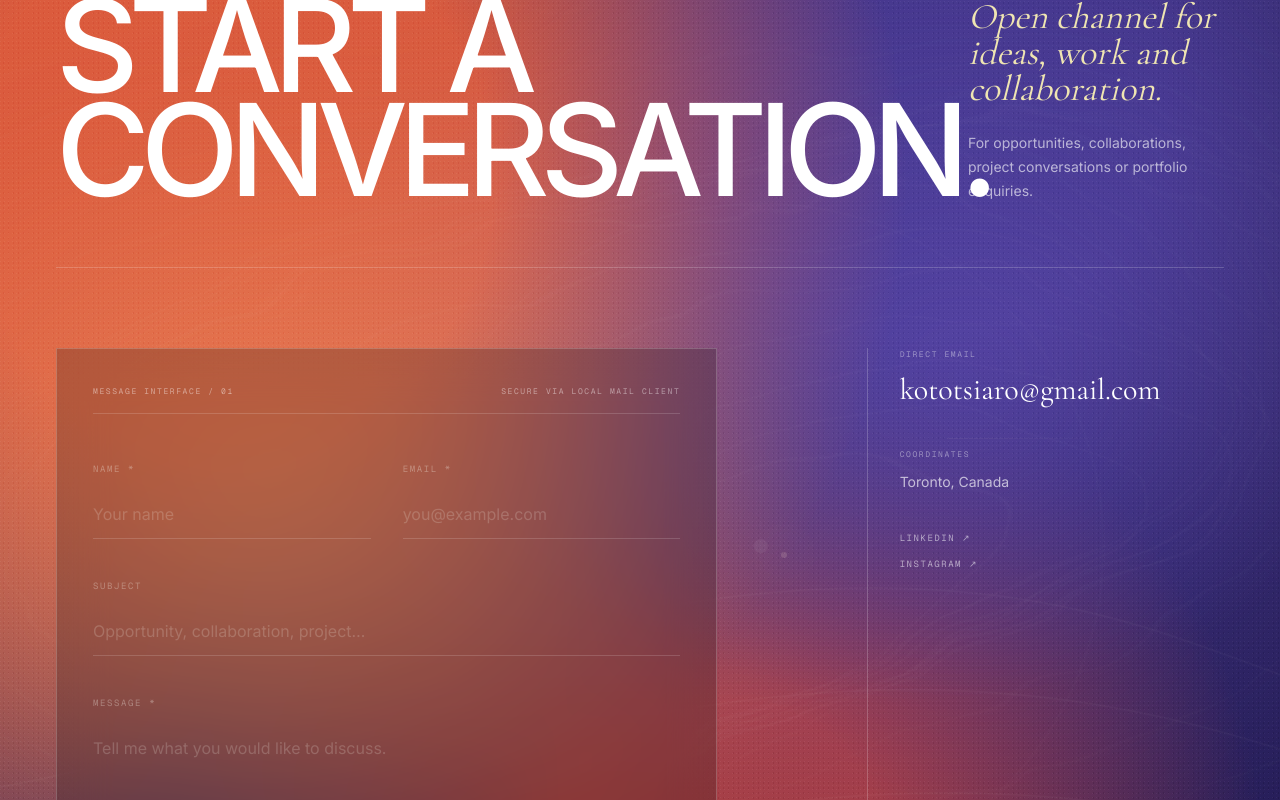
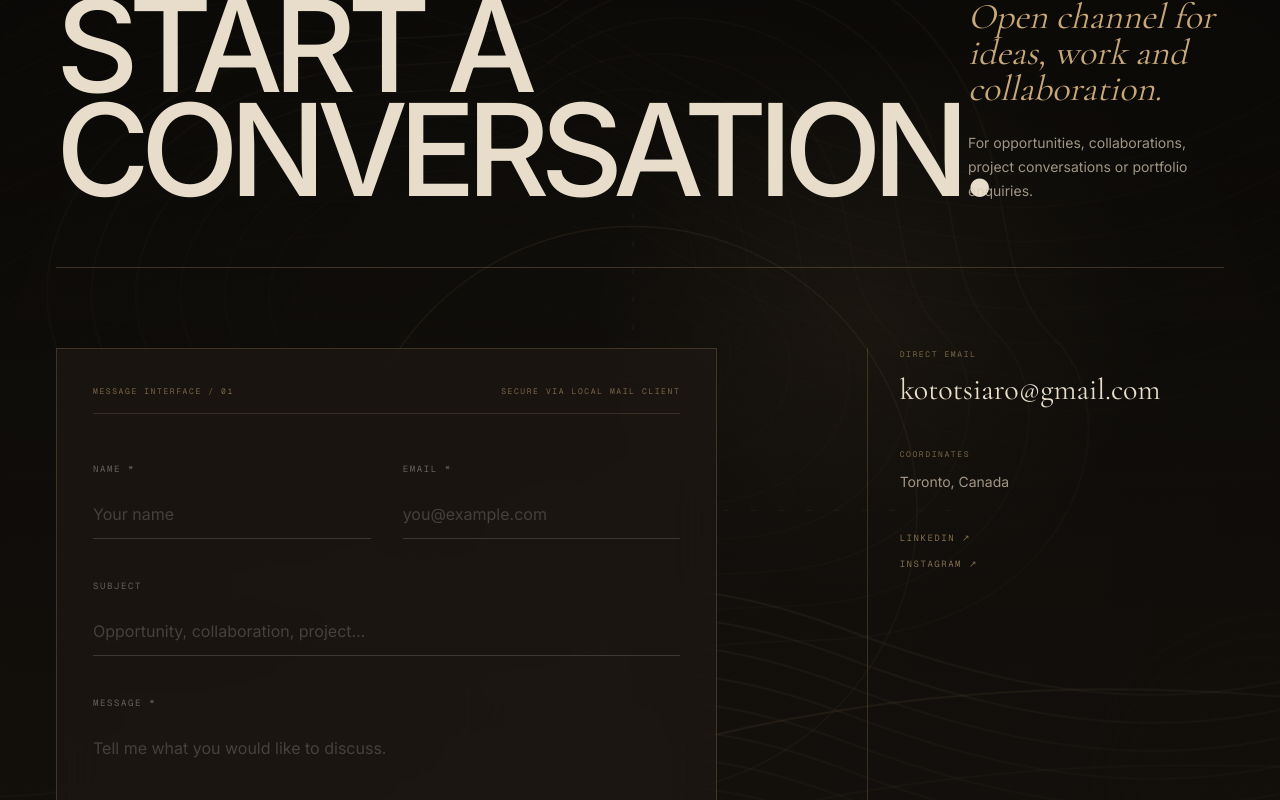
Before and after one commit to Mercy1o/tsiaro-portfolio, a Next.js app: page /contact in a window 1280 px wide. Shown: the part 220-1020 px from the top of the page. Built offline with nearby package versions, Linux system fonts and the light colour scheme.

Commit message:
style: rebuild contact page in mineral terrain theme

```diff
--- a/app/contact/page.tsx
+++ b/app/contact/page.tsx
@@ -1,6 +1,6 @@
 import type { Metadata } from "next";
 import ContactForm from "@/components/ContactForm";
-import TopographicField from "@/components/TopographicField";
+import AtmosphericTerrain from "@/components/AtmosphericTerrain";
 import { siteConfig } from "@/data/site";
 
 export const metadata: Metadata = {
@@ -10,50 +10,55 @@ export const metadata: Metadata = {
 
 export default function ContactPage() {
   return (
-    <main className="chroma-field relative min-h-screen overflow-hidden px-5 pb-20 pt-32 text-white md:px-10 md:pb-28 md:pt-40 lg:px-14">
-      <TopographicField className="opacity-20 mix-blend-screen" warm={false} />
+    <main className="relative min-h-screen overflow-hidden bg-[#17130f] px-5 pb-20 pt-32 text-[#e7ddca] md:px-10 md:pb-28 md:pt-40 lg:px-14">
+      <AtmosphericTerrain variant="hybrid" tone="dark" className="opacity-90" />
+      <div className="absolute inset-0 bg-[linear-gradient(180deg,rgba(23,19,15,.18),rgba(23,19,15,.66)_56%,rgba(23,19,15,.9))]" />
+
       <div className="relative z-10 mx-auto max-w-[1600px]">
-        <header className="grid gap-12 border-b border-white/20 pb-16 md:grid-cols-12 md:items-end">
+        <header className="grid gap-12 border-b border-[#c8a878]/25 pb-16 md:grid-cols-12 md:items-end">
           <div className="md:col-span-9">
-            <p className="font-mono text-[9px] uppercase tracking-[.24em] text-white/62">CONTACT / TRANSMISSION</p>
-            <h1 className="resonance-title mt-10 max-w-[1450px] text-white">
+            <p className="font-mono text-[9px] uppercase tracking-[.24em] text-[#c8a878]/68">CONTACT / TRANSMISSION</p>
+            <h1 className="resonance-title mt-10 max-w-[1450px] text-[#e7ddca]">
               Start a<br />conversation.
             </h1>
           </div>
           <div className="md:col-span-3">
-            <p className="font-editorial text-3xl italic leading-[1] text-cream md:text-4xl">Open channel for ideas, work and collaboration.</p>
-            <p className="mt-6 max-w-md text-sm leading-6 text-white/62">For opportunities, collaborations, project conversations or portfolio enquiries.</p>
+            <p className="font-editorial text-3xl italic leading-[1] text-[#c8a878] md:text-4xl">Open channel for ideas, work and collaboration.</p>
+            <p className="mt-6 max-w-md text-sm leading-6 text-[#d8cbb6]/72">For opportunities, collaborations, project conversations or portfolio enquiries.</p>
           </div>
         </header>
 
         <div className="grid gap-12 py-14 md:grid-cols-12 md:py-20">
-          <div className="border border-white/20 bg-black/20 p-6 backdrop-blur-xl md:col-span-7 md:p-9">
-            <div className="mb-10 flex justify-between border-b border-white/15 pb-4 font-mono text-[8px] uppercase tracking-[.2em] text-white/45">
+          <div className="border border-[#c8a878]/22 bg-[#211b15]/58 p-6 backdrop-blur-xl md:col-span-7 md:p-9">
+            <div className="mb-10 flex justify-between border-b border-[#c8a878]/18 pb-4 font-mono text-[8px] uppercase tracking-[.2em] text-[#c8a878]/55">
               <span>Message interface / 01</span>
               <span>Secure via local mail client</span>
             </div>
             <ContactForm />
           </div>
 
-          <aside className="flex flex-col justify-between gap-12 border-t border-white/20 pt-8 md:col-span-4 md:col-start-9 md:border-l md:border-t-0 md:pl-8 md:pt-0">
+          <aside className="flex flex-col justify-between gap-12 border-t border-[#c8a878]/22 pt-8 md:col-span-4 md:col-start-9 md:border-l md:border-t-0 md:pl-8 md:pt-0">
             <div className="space-y-10">
               <div>
-                <p className="font-mono text-[8px] uppercase tracking-[.2em] text-white/42">Direct email</p>
-                <a href={`mailto:${siteConfig.email}`} className="mt-3 block break-all font-editorial text-3xl text-cream underline decoration-white/25 underline-offset-8 transition-opacity hover:opacity-65">
+                <p className="font-mono text-[8px] uppercase tracking-[.2em] text-[#c8a878]/55">Direct email</p>
+                <a
+                  href={`mailto:${siteConfig.email}`}
+                  className="mt-3 block break-all font-editorial text-3xl text-[#e7ddca] underline decoration-[#c8a878]/30 underline-offset-8 transition-colors hover:text-[#c8a878]"
+                >
                   {siteConfig.email}
                 </a>
               </div>
               <div>
-                <p className="font-mono text-[8px] uppercase tracking-[.2em] text-white/42">Coordinates</p>
-                <p className="mt-3 text-sm text-white/66">{siteConfig.location}</p>
+                <p className="font-mono text-[8px] uppercase tracking-[.2em] text-[#c8a878]/55">Coordinates</p>
+                <p className="mt-3 text-sm text-[#d8cbb6]/72">{siteConfig.location}</p>
               </div>
-              <div className="flex flex-col gap-3 font-mono text-[9px] uppercase tracking-[.17em] text-white/55">
-                <a href={siteConfig.social.linkedin} target="_blank" rel="noreferrer" className="hover:text-white">LinkedIn ↗</a>
-                <a href={siteConfig.social.instagram} target="_blank" rel="noreferrer" className="hover:text-white">Instagram ↗</a>
+              <div className="flex flex-col gap-3 font-mono text-[9px] uppercase tracking-[.17em] text-[#c8a878]/62">
+                <a href={siteConfig.social.linkedin} target="_blank" rel="noreferrer" className="hover:text-[#e7ddca]">LinkedIn ↗</a>
+                <a href={siteConfig.social.instagram} target="_blank" rel="noreferrer" className="hover:text-[#e7ddca]">Instagram ↗</a>
               </div>
             </div>
 
-            <div className="border-t border-white/15 pt-5 font-mono text-[8px] uppercase leading-5 tracking-[.2em] text-white/32">
+            <div className="border-t border-[#c8a878]/18 pt-5 font-mono text-[8px] uppercase leading-5 tracking-[.2em] text-[#c8a878]/42">
               <p>System status / available</p>
               <p>Response channel / email</p>
             </div>
```
